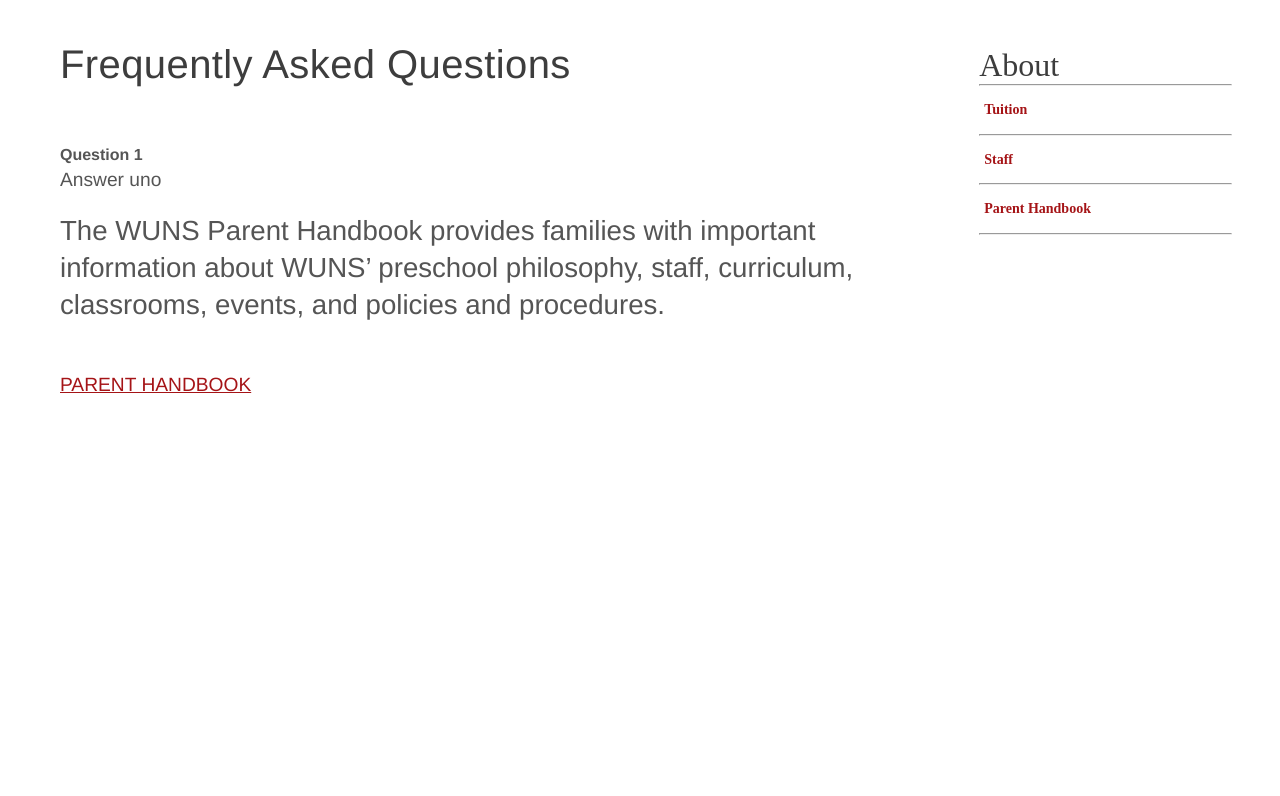
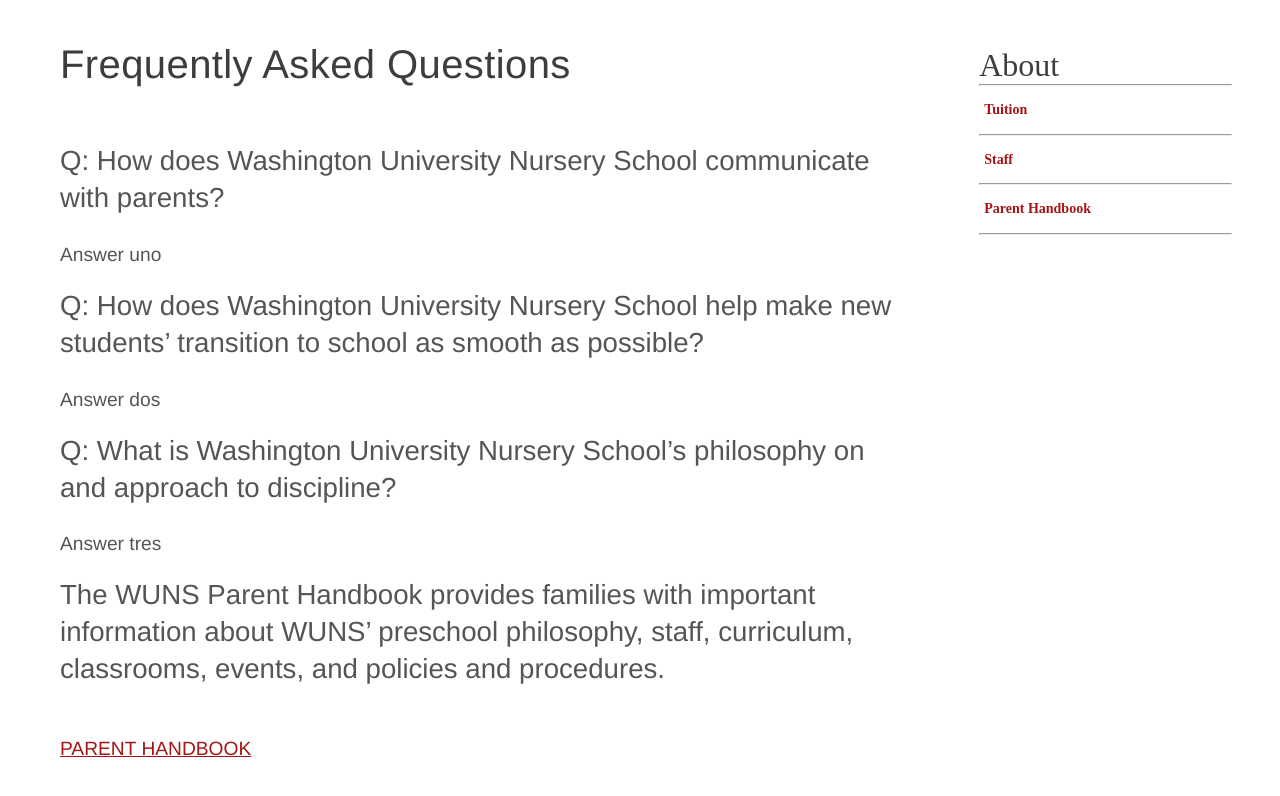
Before and after one commit to cse256-sp2021/information-foraging-mkesani, a website: page files/parent_handbook.html in a window 1280 px wide. Drawn offline with nearby package versions, Linux system fonts and the light colour scheme; files that its build step writes are made by us from their sources; files whose address does not match are found by name.

Commit message:
Update parent_handbook.html

```diff
--- a/files/parent_handbook.html
+++ b/files/parent_handbook.html
@@ -18,8 +18,12 @@
       <!--<h1>Parent Handbook</h1>-->
       <h1>Frequently Asked Questions</h1>
       <br />
-      <strong>Question 1</strong>
+      <h2>Q: How does Washington University Nursery School communicate with parents?</h2>
       <p>Answer uno</p>
+      <h2>Q: How does Washington University Nursery School help make new students’ transition to school as smooth as possible?</h2>
+      <p>Answer dos</p>
+      <h2>Q: What is Washington University Nursery School’s philosophy on and approach to discipline?</h2>
+      <p>Answer tres</p>
 
 
       <h2>
```
